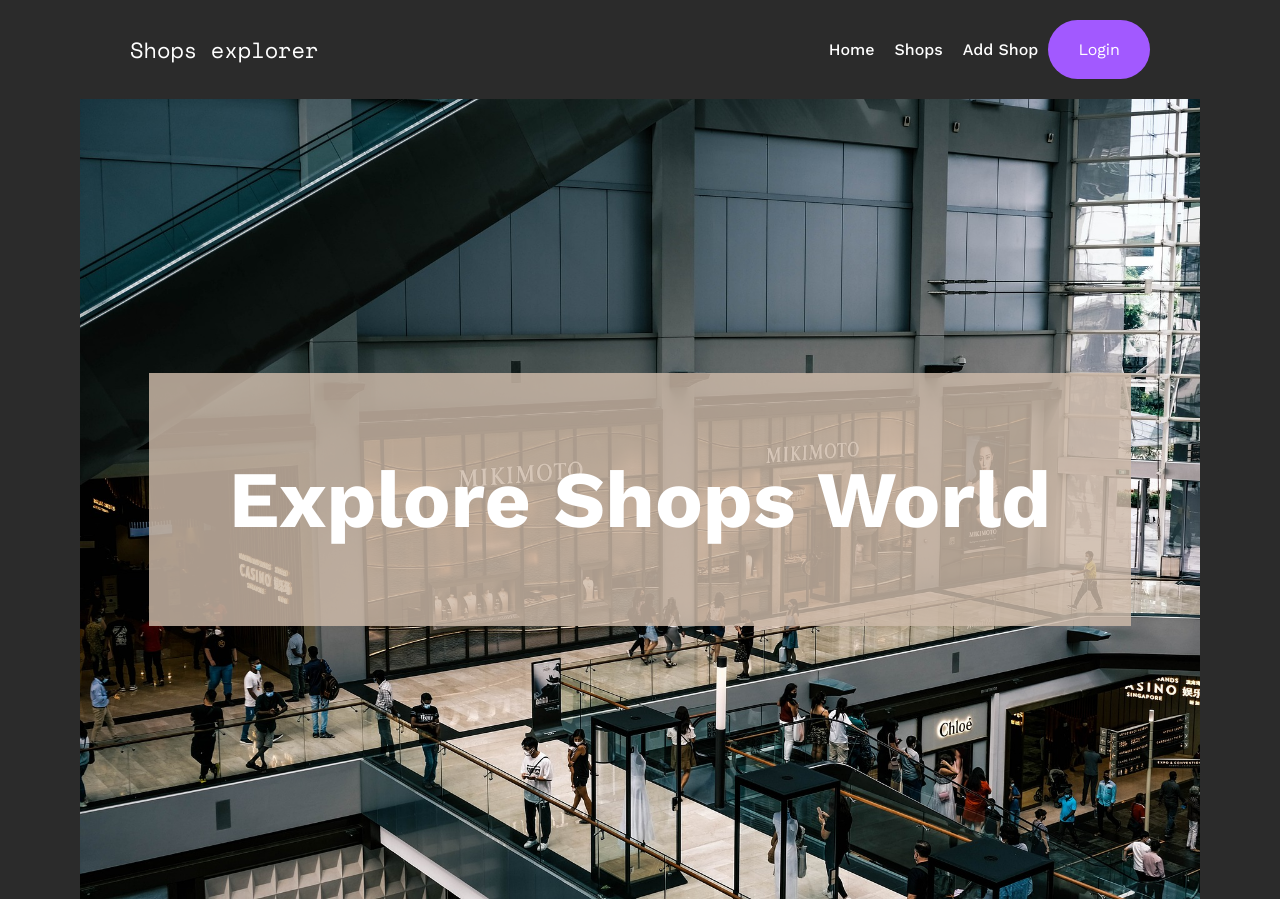
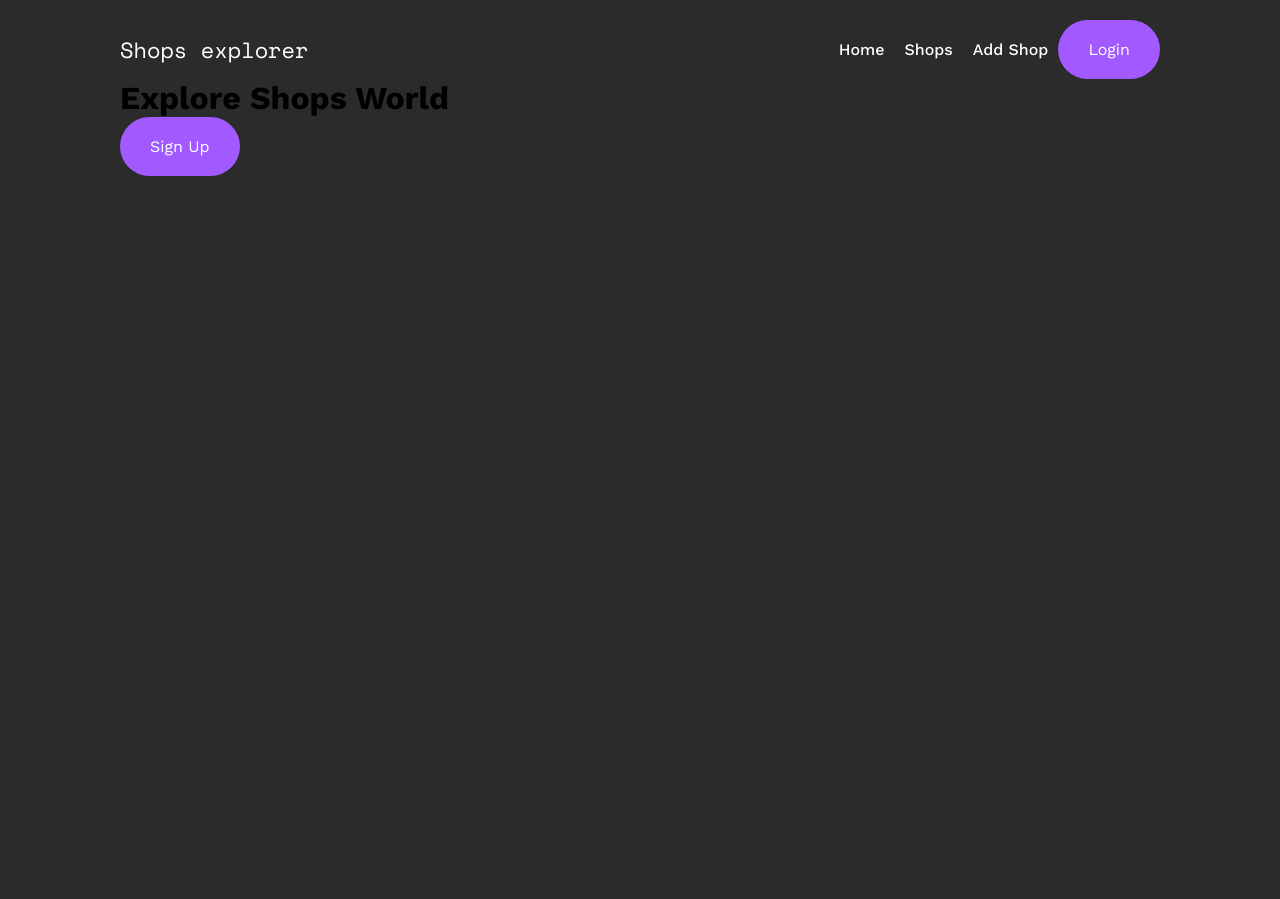
Before and after one commit to VytasPet/React_Firebase_Baigiamasis_Darbas2, a React (Vite) app: page / in a window 1280 px wide. After the commit the page ends 800 px from the top, so only its background shows below. Built offline with nearby package versions, Linux system fonts and the light colour scheme.

Commit message:
Buttons template made

```diff
--- a/src/components/layout/Header.jsx
+++ b/src/components/layout/Header.jsx
@@ -5,7 +5,6 @@ import { ButtonFullLink } from "../ui/Button";
 import Flexas from "../ui/Flex";
 
 export const Headeris = styled.header`
-  margin: 20px 50px;
   align-items: center;
   /* display: flex;
   justify-content: space-between; */
@@ -16,9 +15,7 @@ const NavLinkai = styled(NavLink)`
   color: white;
   font-weight: 500;
   padding: 20px 10px;
-  :last-child {
-    border-right: none;
-  }
+
   :hover {
     color: white;
     background-color: #6e706f71;
@@ -46,7 +43,7 @@ function Header() {
   return (
     <Headeris>
       <Flexas justify="space-between">
-        <Logo>Shops explorer</Logo>
+        <Logo to={"/"}>Shops explorer</Logo>
         <NavDiv>
           <NavLinkai to={"/"}>Home</NavLinkai>
           <NavLinkai to={"/shops"}>Shops</NavLinkai>
--- a/src/components/layout/Hero.jsx
+++ /dev/null
@@ -1,30 +0,0 @@
-import React from "react";
-import styled from "styled-components";
-import img from "../../assets/img/shophero.jpg";
-
-const HeroBgc = styled.div`
-  display: flex;
-  justify-content: center;
-  align-items: center;
-  background-image: url(${img});
-  background-size: cover;
-  height: 100vh;
-  position: relative;
-`;
-const ShopHeroText = styled.h1`
-  color: #ffffff;
-  font-size: 5rem;
-  font-weight: 800;
-  padding: 5rem;
-  background-color: #cebbaad3;
-`;
-
-function Hero() {
-  return (
-    <HeroBgc>
-      <ShopHeroText>Explore Shops World</ShopHeroText>
-    </HeroBgc>
-  );
-}
-
-export default Hero;
--- a/src/components/ui/Button.jsx
+++ b/src/components/ui/Button.jsx
@@ -7,7 +7,9 @@ export const ButtonFullLink = styled(Link)`
   padding: 20px 30px;
   font-size: 16px;
   color: white;
+  display: inline-block;
 `;
+
 export const ButtonEmptyLink = styled(ButtonFullLink)`
   border: 1px solid #a259ff;
   background-color: #a159ff0;
@@ -16,4 +18,5 @@ export const ButtonSubmit = styled.button`
   background-color: #a259ff;
   border-radius: 20px;
   padding: 20px 50px;
+  display: inline-block;
 `;
--- a/src/pages/HomePage.jsx
+++ b/src/pages/HomePage.jsx
@@ -1,13 +1,42 @@
 import React from "react";
-import Header from "../components/layout/Header";
-import Hero from "../components/layout/Hero";
-import { Startas } from "../components/ui/StartDiv";
+import styled from "styled-components";
+import { ButtonFullLink } from "../components/ui/Button";
+import Flexas from "../components/ui/Flex";
+
+const HeroBgc = styled.div`
+  display: flex;
+  justify-content: center;
+  align-items: center;
+  background-size: cover;
+  height: 100vh;
+  position: relative;
+`;
+const TextBox = styled.div`
+  width: 48%;
+`;
+const LeftMainText = styled.h1``;
+
+const HeroImg = styled.img`
+  border-radius: 25px;
+  width: 48%;
+`;
+
+const ShopHeroText = styled.h1`
+  color: #ffffff;
+  font-size: 5rem;
+  font-weight: 800;
+  padding: 5rem;
+  background-color: #cebbaad3;
+`;
 
 function HomePage() {
   return (
-    <div>
-      <Hero />
-    </div>
+    <Flexas>
+      <TextBox>
+        <LeftMainText>Explore Shops World</LeftMainText>
+        <ButtonFullLink>Sign Up</ButtonFullLink>
+      </TextBox>
+    </Flexas>
   );
 }
 
--- a/src/styles/GlobalStyle.jsx
+++ b/src/styles/GlobalStyle.jsx
@@ -6,13 +6,15 @@ export const GlobalStyle = createGlobalStyle`
     font-family: 'Space Mono', monospace, 'Work Sans', sans-serif;
     font-family: 'Work Sans', sans-serif;
     background-color: #2B2B2B;
-    padding-left: 10px;
-  padding-right: 10px;
+  padding: 20px 50px;
   /* apridboti tik maximalu ploti */
   max-width: 1140px;
   /* skaiciuoti parastes automatiskai vienodai is kaires ir is desines */
   margin: 0 auto;
   box-sizing: border-box;
+  }
+  .container{
+
   }
   a {
   text-decoration: none;
```
